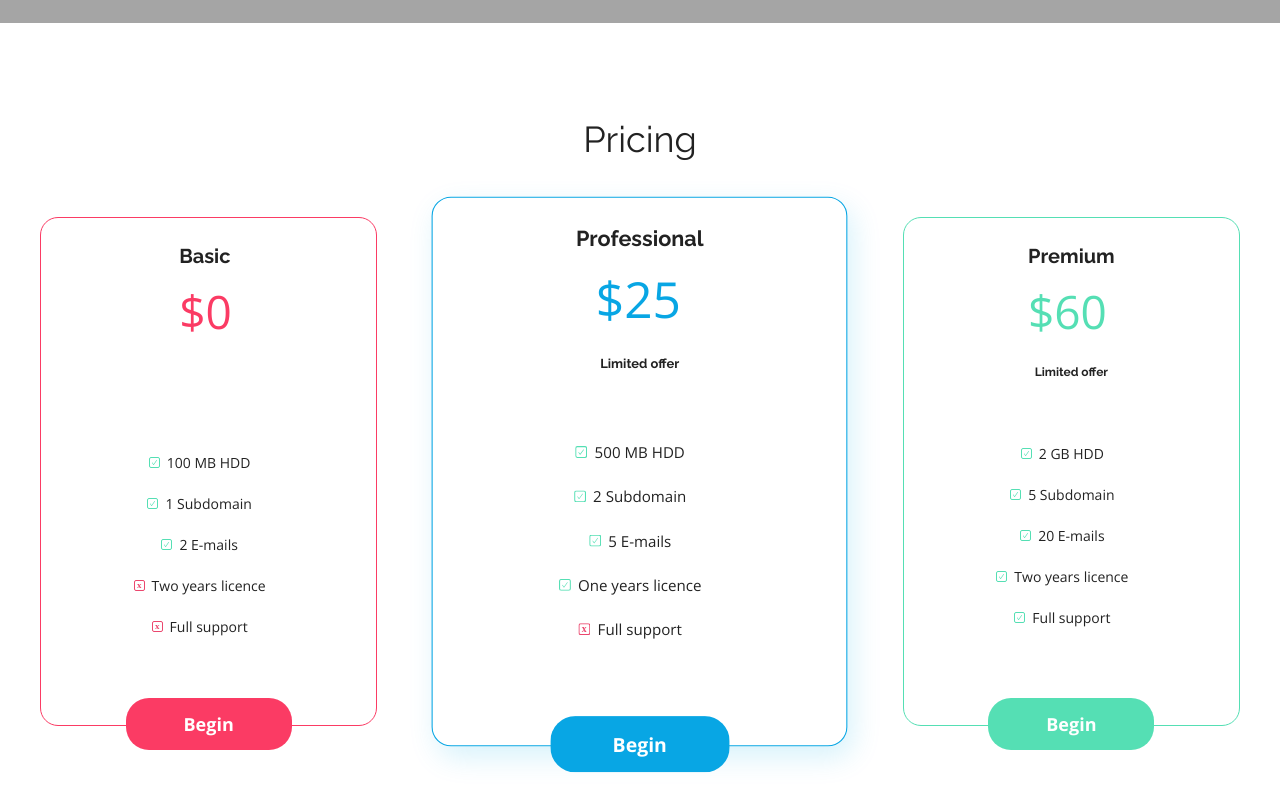
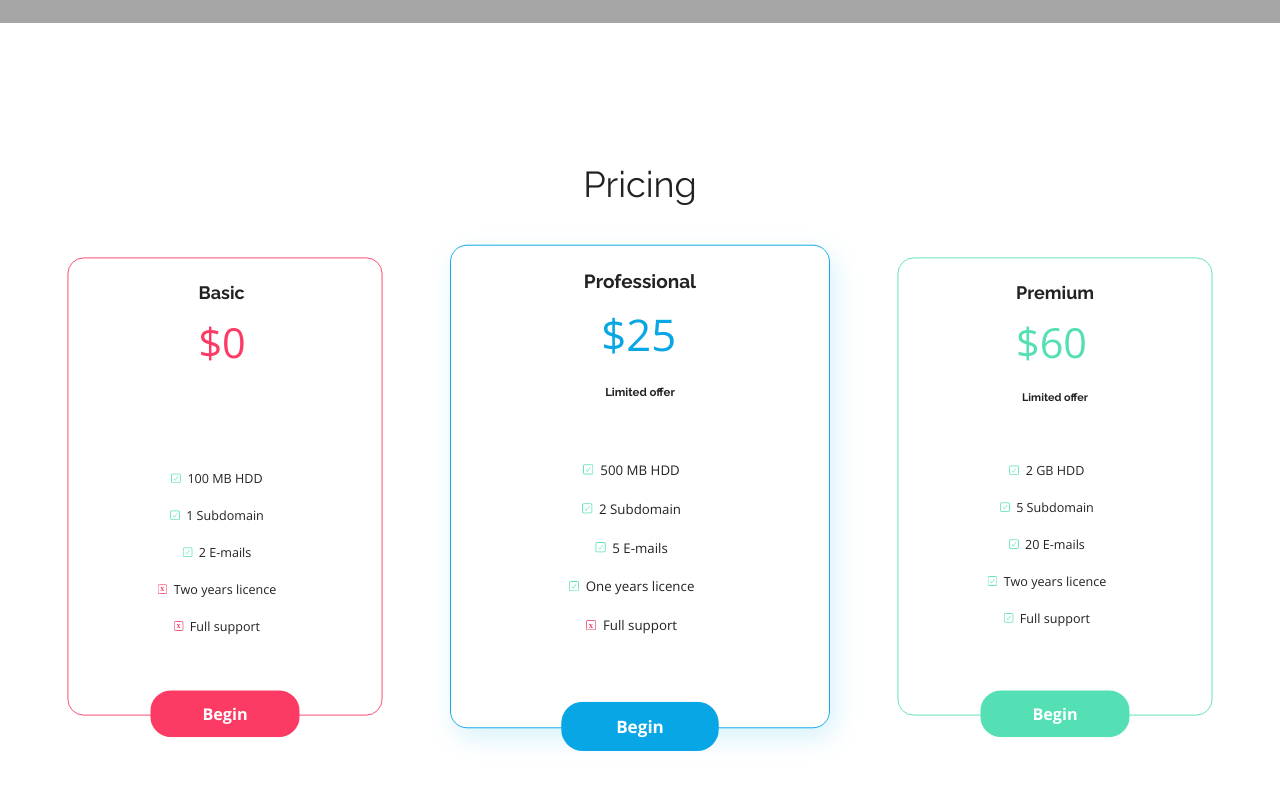
Before and after one commit to KarolinaCetera/BestShop_Coders_Lab_workshop, a plain HTML site: page index.html in a window 1280 px wide. Shown: the part 2640-3440 px from the top of the page. Drawn offline with nearby package versions, Linux system fonts and the light colour scheme.

Commit message:
CSS changes

```diff
--- a/css/style.css
+++ b/css/style.css
@@ -374,7 +374,8 @@ body {
 }
 
 .pricing__title {
-    margin-bottom: 6rem;
+    margin-top: 6rem;
+    margin-bottom: 3rem;
     font-family: var(--font-raleway);
     font-size: 3.6rem;
     text-align: center;
@@ -392,6 +393,7 @@ body {
     display: flex;
     flex-direction: column;
     align-items: center;
+    transform: scale(0.9);
 }
 
 .offer__details {
@@ -469,6 +471,7 @@ body {
 
 .offers__offer.basic {
     border: 1px solid var(--color-redish);
+
 }
 
 .basic .details__price {
@@ -484,8 +487,8 @@ body {
 .offers__offer.professional {
     width: 40rem;
     border: 0.1rem solid var(--color-blue);
-    margin: 0 7rem;
-    transform: scale(1.08);
+    margin: 0 4rem;
+    transform: scale(0.95);
     box-shadow: 0.5rem 1rem 2.7rem #07ACE629;
 }
 
@@ -537,7 +540,7 @@ body {
 /*contact*/
 
 .contact {
-    padding: 10rem 30rem 10rem;
+    padding: 8rem 30rem 10rem;
     display: flex;
     justify-content: center;
 }
@@ -576,6 +579,10 @@ body {
     font-weight: 300;
     color: var(--color-light-gray);
     text-decoration: none;
+}
+
+.details__item:hover {
+    color: var(--color-dark-gray);
 }
 
 .contact__form {
```
